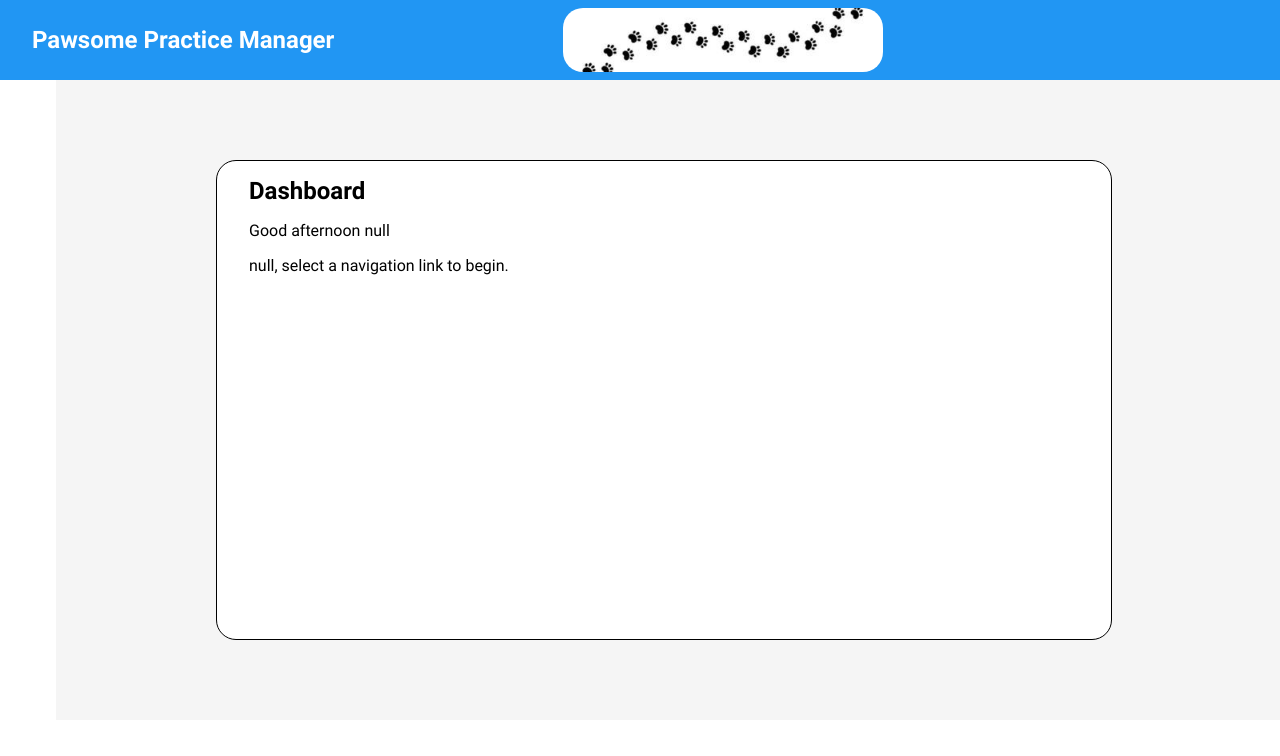
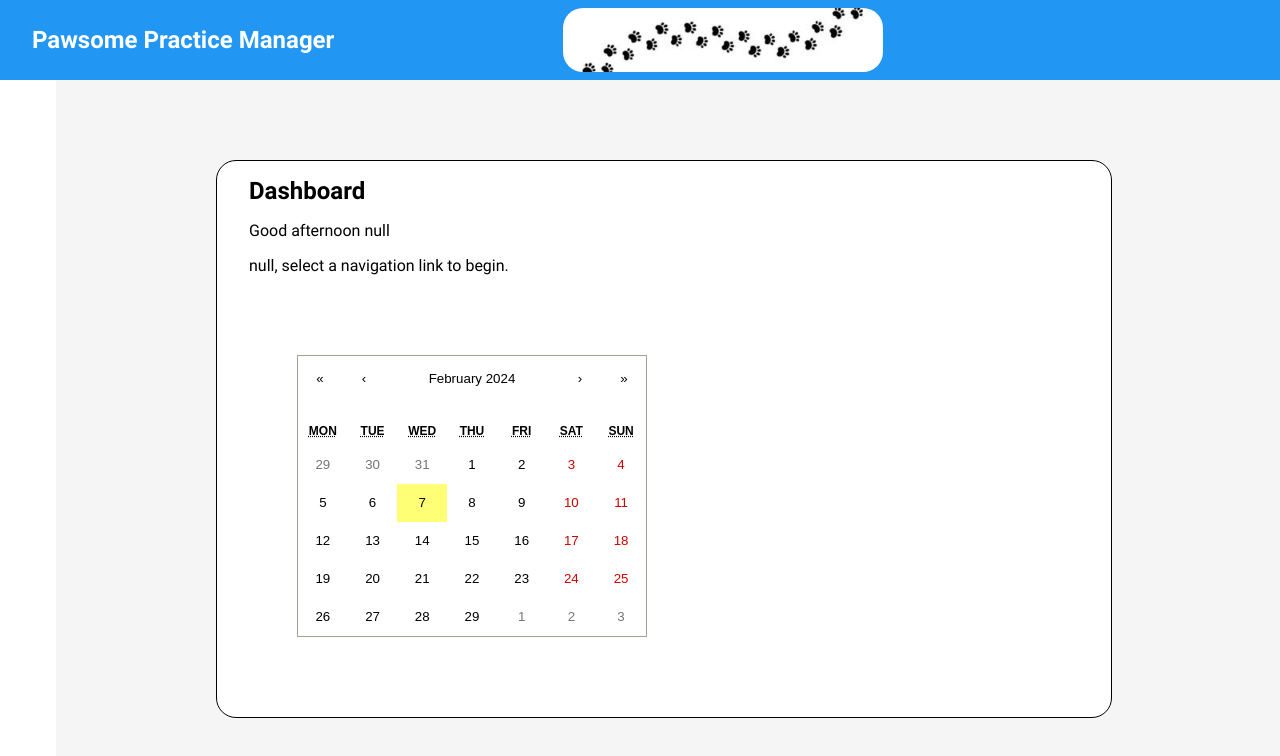
Before and after one commit to TomMhammond/capstone-client, a React (Create React App) app: page /dashboard in a window 1280 px wide. Shown: the top 756 px of the page. Built offline with nearby package versions, Linux system fonts and the light colour scheme.

Commit message:
add calendar to dashboard

```diff
--- a/package.json
+++ b/package.json
@@ -9,6 +9,7 @@
     "axios": "^1.6.5",
     "dotenv": "^16.4.1",
     "react": "^18.2.0",
+    "react-calendar": "^4.8.0",
     "react-dom": "^18.2.0",
     "react-router-dom": "^6.21.3",
     "react-scripts": "5.0.1",
--- a/src/pages/DashboardPage/DashboardPage.jsx
+++ b/src/pages/DashboardPage/DashboardPage.jsx
@@ -1,5 +1,7 @@
 import SideNav from '../../components/SideNav/SideNav';
 import './DashboardPage.scss';
+import Calendar from 'react-calendar';
+import 'react-calendar/dist/Calendar.css';
 
 export default function DashboardPage( {access, userName} ){
     const date = new Date();
@@ -33,6 +35,9 @@ export default function DashboardPage( {access, userName} ){
                     <h2 className='dashboard-card__title'>Dashboard</h2>
                     <p className='dashboard-card__info'>{greeting}</p>
                     <p className='dashboard-card__info--gap'>{sentence}</p>
+                    <div className='dashboard-card__calendar-container'>
+                        <Calendar />
+                    </div>
                 </div>
             </section>
         </main>
--- a/src/pages/DashboardPage/DashboardPage.scss
+++ b/src/pages/DashboardPage/DashboardPage.scss
@@ -29,4 +29,8 @@
         padding-left: 2rem;
         padding-top: 1rem;
     }
+
+    &__calendar-container{
+        padding: 5rem;
+    }
 }
```
Also changed, not shown: 1 other file (tests, documents, lock files or other folders).
